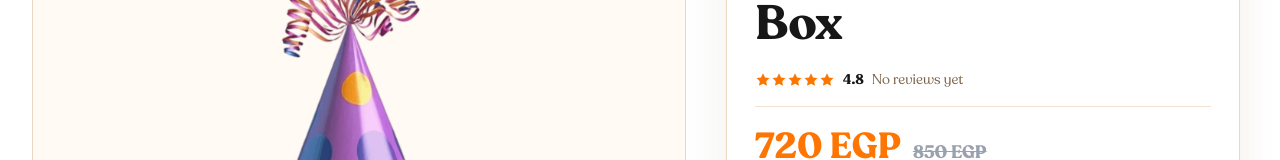
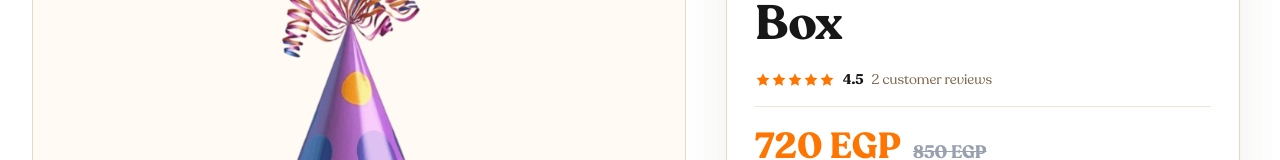
Before and after one commit to Word-of-Mouth-Marketing-agency/gather, a Next.js app: page /products/luxury-birthday-box in a window 1280 px wide. Shown: the part 216-376 px from the top of the page. Built offline with nearby package versions, Linux system fonts and the light colour scheme.

Commit message:
fix: remove fake ratings for unrated products

```diff
--- a/src/components/product/ProductDescriptionReviews.tsx
+++ b/src/components/product/ProductDescriptionReviews.tsx
@@ -87,8 +87,8 @@ export default function ProductDescriptionReviews({ product }: Props) {
         <h2 className="text-2xl sm:text-3xl font-bold text-[#171717]">Reviews / Ratings</h2>
         <div className="mt-4">
           <ProductRatingSummary
-            rating={averageRating ?? product.rating}
-            reviewCount={reviews.length > 0 ? reviews.length : product.reviewCount}
+            rating={averageRating}
+            reviewCount={reviews.length}
             compact
           />
         </div>
--- a/src/components/product/ProductInfoPanel.tsx
+++ b/src/components/product/ProductInfoPanel.tsx
@@ -1,6 +1,6 @@
 'use client'
 
-import { useState, useSyncExternalStore } from 'react'
+import { useState, useEffect, useSyncExternalStore } from 'react'
 import Link from 'next/link'
 import type { Category, Product } from '@/types'
 import { addToCart } from '@/lib/cart'
@@ -19,11 +19,37 @@ export default function ProductInfoPanel({ product, categories, occasions }: Pro
   const [qty, setQty] = useState(1)
   const [adding, setAdding] = useState(false)
   const [added, setAdded] = useState(false)
+  const [reviewAvg, setReviewAvg] = useState<number | null | undefined>(undefined)
+  const [reviewCount, setReviewCount] = useState<number | undefined>(undefined)
   const wishlisted = useSyncExternalStore(
     subscribeToWishlist,
     () => isInWishlist(product.id),
     () => false
   )
+
+  useEffect(() => {
+    let cancelled = false
+    fetch(`/api/reviews?productId=${product.id}&status=approved&isVisible=true`)
+      .then((r) => r.json())
+      .then((reviews: Array<{ rating: number }>) => {
+        if (cancelled) return
+        if (reviews.length === 0) {
+          setReviewAvg(null)
+          setReviewCount(0)
+        } else {
+          const sum = reviews.reduce((acc, r) => acc + r.rating, 0)
+          setReviewAvg(sum / reviews.length)
+          setReviewCount(reviews.length)
+        }
+      })
+      .catch(() => {
+        if (!cancelled) {
+          setReviewAvg(null)
+          setReviewCount(0)
+        }
+      })
+    return () => { cancelled = true }
+  }, [product.id])
 
   const displayPrice = getDisplayPrice(product)
   const hasDiscount = isProductDiscountActive(product)
@@ -59,7 +85,7 @@ export default function ProductInfoPanel({ product, categories, occasions }: Pro
           {product.name}
         </h1>
 
-        <ProductRatingSummary rating={product.rating} reviewCount={product.reviewCount} />
+        <ProductRatingSummary rating={reviewAvg} reviewCount={reviewCount} />
 
         <div className="border-y border-[#f1e2d3] py-5">
           <div className="flex flex-wrap items-baseline gap-3">
--- a/src/components/product/ProductRatingSummary.tsx
+++ b/src/components/product/ProductRatingSummary.tsx
@@ -1,17 +1,18 @@
 interface Props {
-  rating?: number
+  rating?: number | null
   reviewCount?: number
   compact?: boolean
 }
 
 export default function ProductRatingSummary({ rating, reviewCount, compact = false }: Props) {
-  const value = rating ?? 4.8
+  if (rating == null || rating === 0) return null
+
   const count = reviewCount ?? 0
-  const rounded = Math.round(value)
+  const rounded = Math.round(rating)
 
   return (
     <div className="flex flex-wrap items-center gap-2 text-sm">
-      <div className="flex items-center text-[#FE7501]" aria-label={`${value.toFixed(1)} out of 5 stars`}>
+      <div className="flex items-center text-[#FE7501]" aria-label={`${rating.toFixed(1)} out of 5 stars`}>
         {Array.from({ length: 5 }).map((_, index) => (
           <svg
             key={index}
@@ -23,9 +24,9 @@ export default function ProductRatingSummary({ rating, reviewCount, compact = fa
           </svg>
         ))}
       </div>
-      <span className="font-bold text-[#171717]">{value.toFixed(1)}</span>
+      <span className="font-bold text-[#171717]">{rating.toFixed(1)}</span>
       <span className="text-[#7a6247]">
-        {count > 0 ? `${count} ${compact ? 'reviews' : 'customer reviews'}` : 'No reviews yet'}
+        {count > 0 ? `${count} ${compact ? 'reviews' : 'customer reviews'}` : ''}
       </span>
     </div>
   )
```
